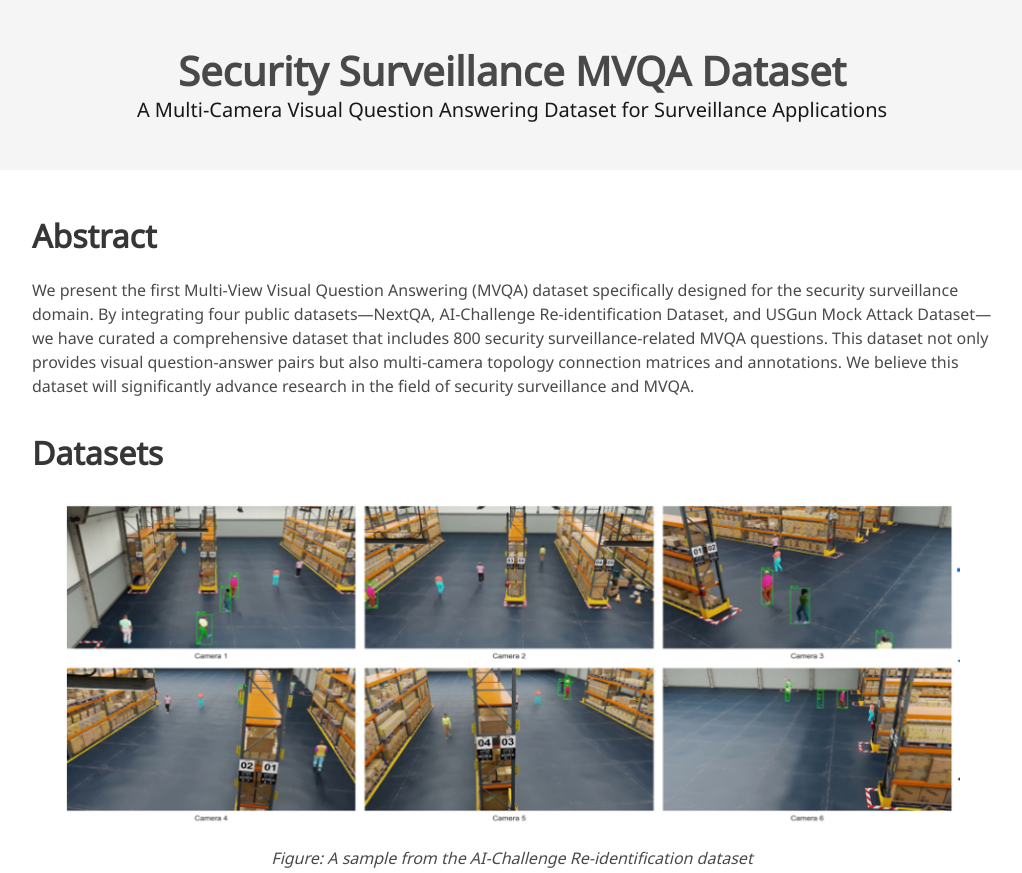
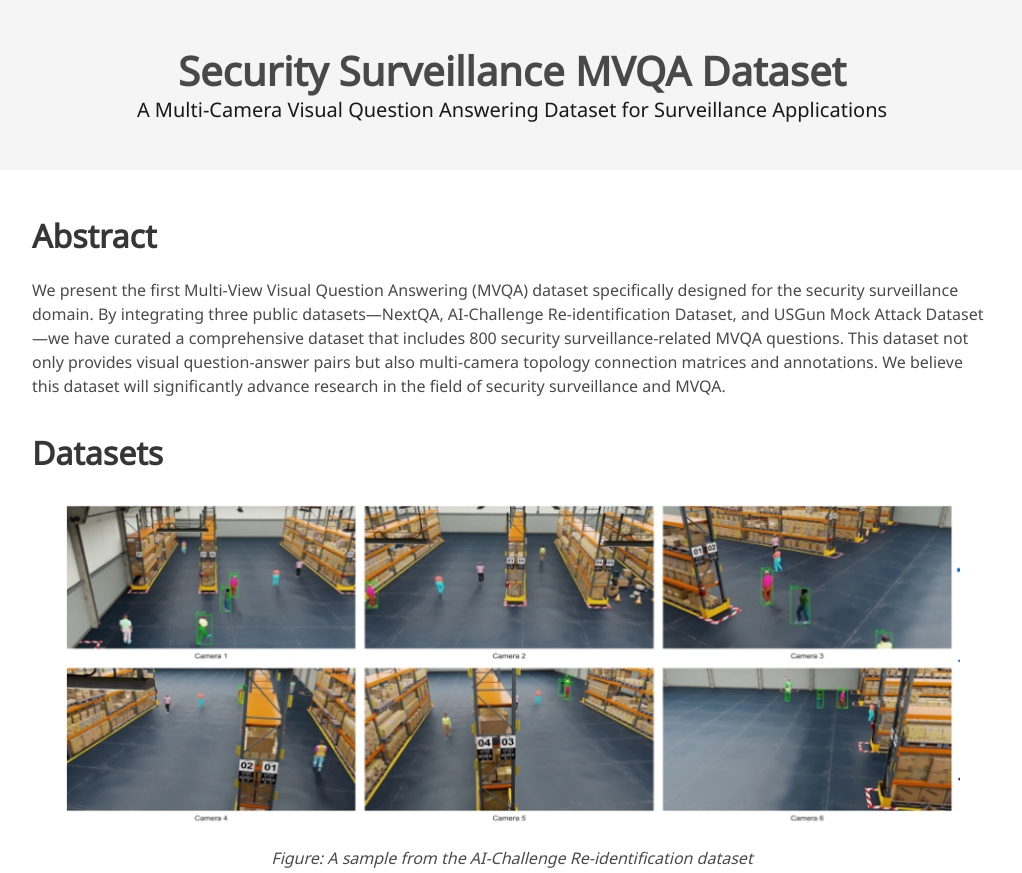
Before and after one commit to vidquery/vidquery.github.io, a plain HTML site: page dataset.html in a window 1280 px wide. Shown: the top 873 px of the page, without its empty margins (128-1150 px from the left). Drawn offline with Linux system fonts and the light colour scheme; a web font is replaced by a local one.

Commit message:
Add dataset.html

```diff
--- a/dataset.html
+++ b/dataset.html
@@ -27,7 +27,7 @@
 
       <h2 class="title is-3">Abstract</h2>
       <p>
-        We present the first Multi-View Visual Question Answering (MVQA) dataset specifically designed for the security surveillance domain. By integrating four public datasets—NextQA, AI-Challenge Re-identification Dataset, and USGun Mock Attack Dataset—we have curated a comprehensive dataset that includes 800 security surveillance-related MVQA questions. This dataset not only provides visual question-answer pairs but also multi-camera topology connection matrices and annotations. We believe this dataset will significantly advance research in the field of security surveillance and MVQA.
+        We present the first Multi-View Visual Question Answering (MVQA) dataset specifically designed for the security surveillance domain. By integrating three public datasets—NextQA, AI-Challenge Re-identification Dataset, and USGun Mock Attack Dataset—we have curated a comprehensive dataset that includes 800 security surveillance-related MVQA questions. This dataset not only provides visual question-answer pairs but also multi-camera topology connection matrices and annotations. We believe this dataset will significantly advance research in the field of security surveillance and MVQA.
       </p>
 
       <h2 class="title is-3">Datasets</h2>
```
